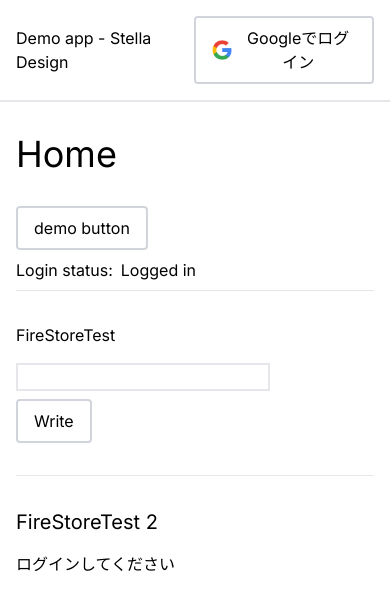
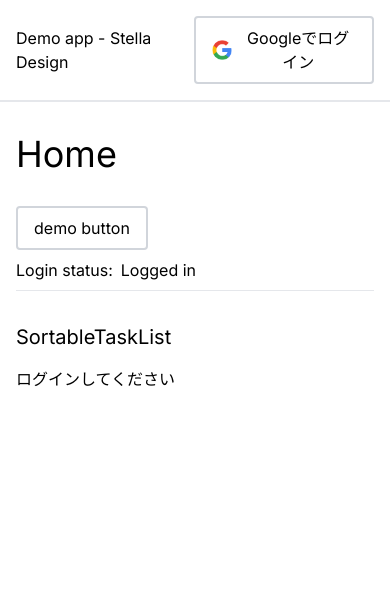
Before and after one commit to kouichi-hoshi/demo-app, a Next.js app: page / in a window 390 px wide. Shown: the top 610 px of the page. Built offline with nearby package versions, Linux system fonts and the light colour scheme; no server answers; the database is empty.

Commit message:
FireStoreTestコンポーネントを削除：FireStoreTest2をSortableTaskListにリネーム

```diff
--- a/src/app/_components/FireStoreTest/index.tsx
+++ /dev/null
@@ -1,64 +0,0 @@
-'use client'
-
-import { useState, useEffect, useRef } from 'react'
-import { db } from '@/_lib/firebase'
-import { doc, setDoc, Firestore, onSnapshot } from 'firebase/firestore'
-
-export default function FireStoreTest() {
-  const [data, setData] = useState<string>('')
-  const docRef = doc(db, 'users', 'user1')
-  const isFirestoreUpdate = useRef(true) // Firestoreのデータ更新かどうかを追跡する
-
-  useEffect(() => {
-    // Firestoreのドキュメントをリアルタイムで監視する
-    const unsubscribe = onSnapshot(docRef, (docSnap) => {
-      if (docSnap.exists()) {
-        // console.log('Document data:', docSnap.data())
-        // Firestoreからの更新のときだけdataを更新する
-        if (isFirestoreUpdate.current) {
-          setData(docSnap.data()?.data || '')
-        }
-        isFirestoreUpdate.current = true // リスナーでの変更後はtrueに戻す
-      } else {
-        console.log('No such document!')
-      }
-    })
-
-    // コンポーネントがアンマウントされた際にリスナーを解除する
-    return () => unsubscribe()
-  }, [docRef])
-
-  const dbFunc = async (db: Firestore): Promise<void> => {
-    try {
-      await setDoc(doc(db, 'users', 'user1'), {
-        data: data,
-      })
-      console.log('Document successfully written!')
-    } catch (error) {
-      console.error('Error writing document: ', error)
-    }
-  }
-
-  const handleChange = (e: React.ChangeEvent<HTMLInputElement>) => {
-    isFirestoreUpdate.current = false // ユーザーが変更しているときはFirestoreのデータを無視
-    setData(e.target.value)
-  }
-
-  return (
-    <div className='my-8'>
-      <h1>FireStoreTest</h1>
-      <p className='my-2'>{data}</p>
-      <div>
-        <input
-          type='text'
-          className='my-2 border-2 px-2'
-          value={data}
-          onChange={handleChange} // onChangeでhandleChange関数を呼び出す
-        />
-      </div>
-      <button type='submit' className='button' onClick={() => dbFunc(db)}>
-        Write
-      </button>
-    </div>
-  )
-}
--- a/src/app/_components/FireStoreTest2/index.tsx
+++ b/src/app/_components/SortableTaskList/index.tsx
@@ -27,7 +27,7 @@ export default function FireStoreTest2() {
 
   return (
     <div className='my-8'>
-      <h1 className='my-4 text-xl'>FireStoreTest 2</h1>
+      <h1 className='my-4 text-xl'>SortableTaskList</h1>
       {currentUser ? (
         <>
           <DndContext collisionDetection={closestCenter} onDragEnd={handleDragEnd}>
--- a/src/app/page.tsx
+++ b/src/app/page.tsx
@@ -1,7 +1,6 @@
 import LoginStatus from '@/_components/LoginStatus'
 import PageHeader from '@/_components/PageHeader'
-import FireStoreTest from './_components/FireStoreTest'
-import FireStoreTest2 from './_components/FireStoreTest2'
+import SortableTaskList from '@/_components/SortableTaskList'
 
 export default function Home() {
   return (
@@ -11,9 +10,7 @@ export default function Home() {
         <button className='button'>demo button</button>
         <LoginStatus />
         <hr />
-        <FireStoreTest />
-        <hr />
-        <FireStoreTest2 />
+        <SortableTaskList />
       </section>
     </article>
   )
```
